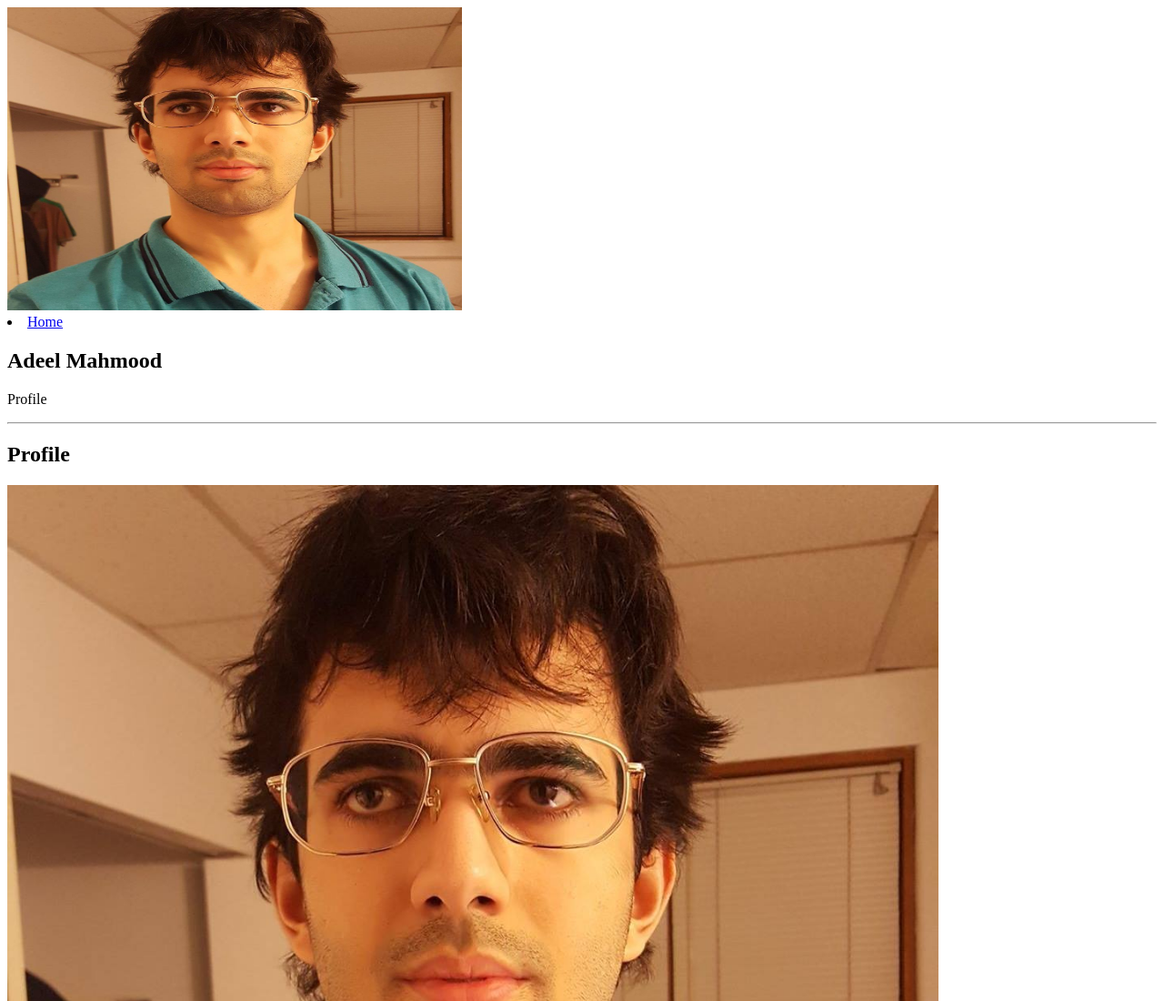
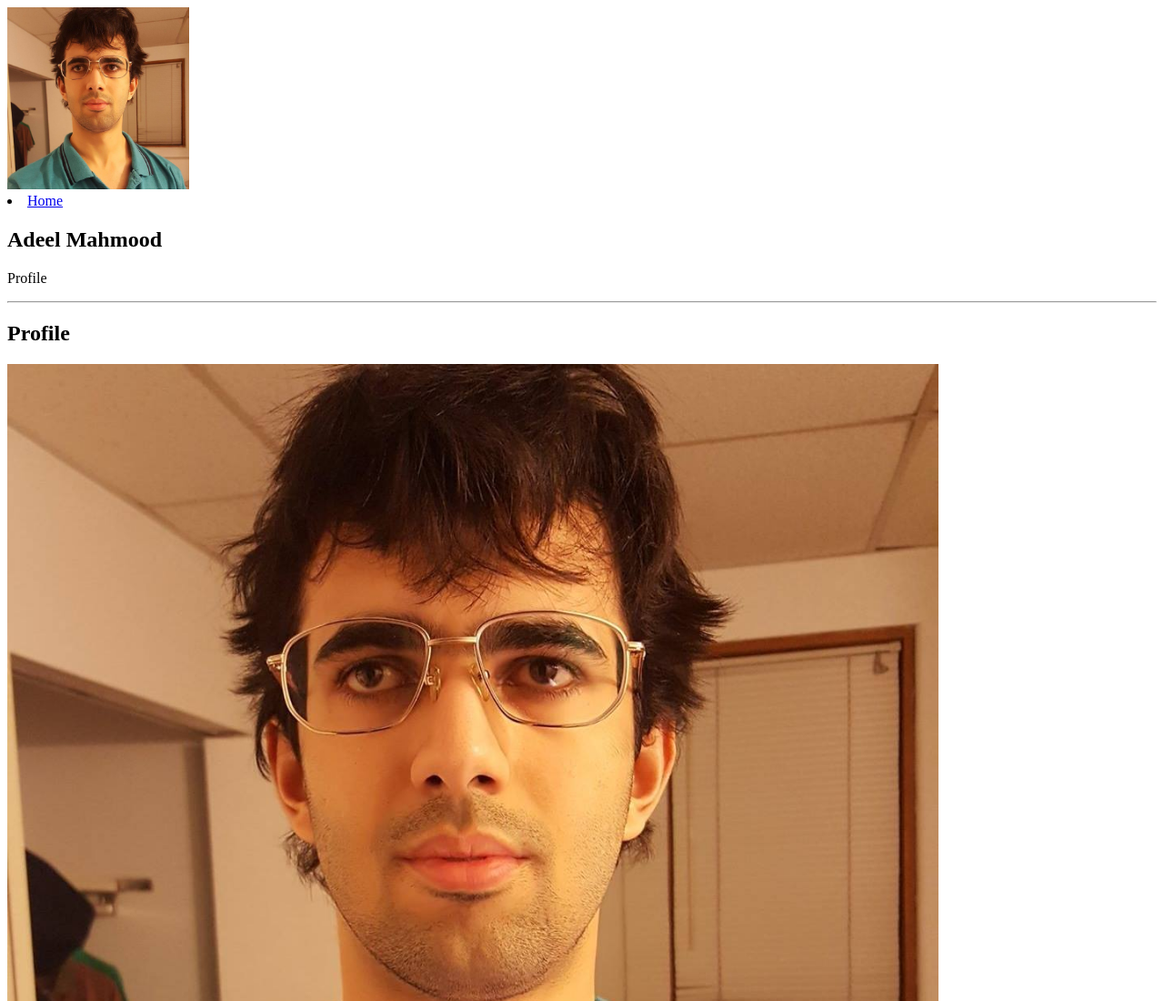
Before and after one commit to am2384/personal, a website with bundled scripts: page index.html in a window 1280 px wide. Shown: the top 1100 px of the page at 91% size. Built offline with nearby package versions, Linux system fonts and the light colour scheme; files whose address does not match are found by name.

Commit message:
Update index.html

```diff
--- a/index.html
+++ b/index.html
@@ -6,7 +6,10 @@
 
 
 <title>Adeel Mahmood</title>
-<img src="img/profile.jpg" alt="Trulli" width="500" height="333">
+<div class="container">
+    <img src="img/profile.jpg" alt="Trulli" width="200" height="200">
+ </div>
+
  <meta name="generator" content="Jekyll v3.7.4" />
 <meta property="og:title" content="ECE 3400 Team 14: Elevation" />
 <meta property="og:locale" content="en_US" />
```
